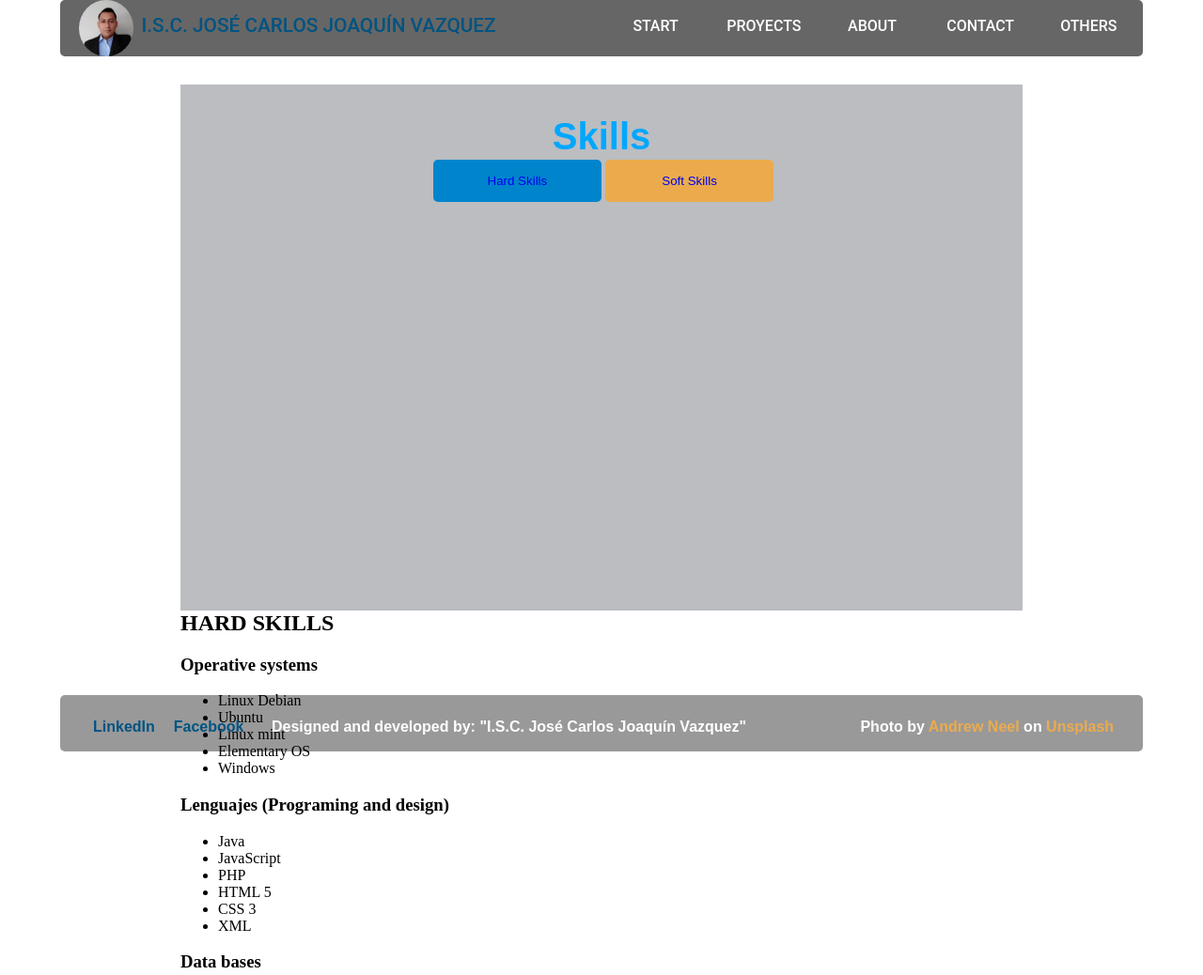
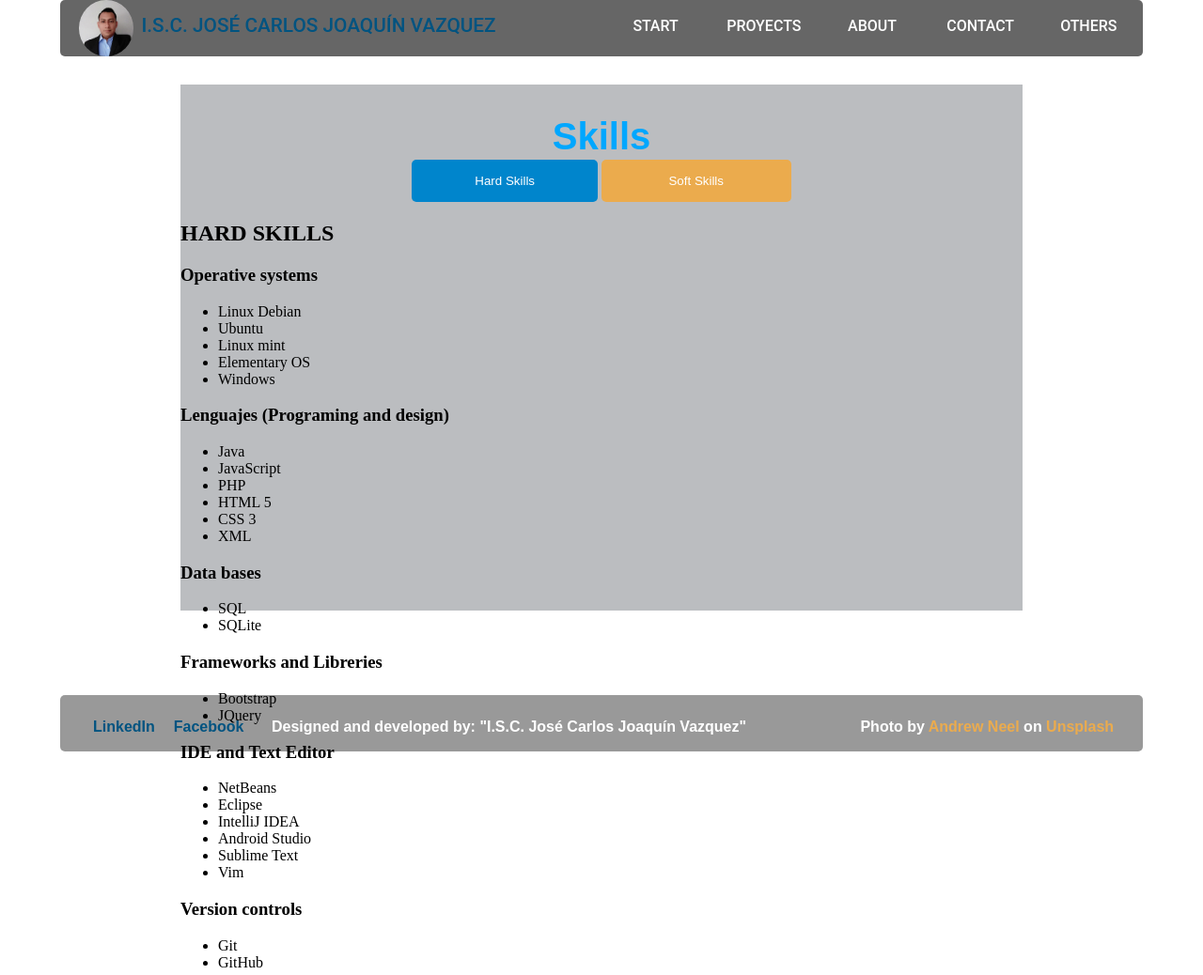
Before and after one commit to JCJOAQUIN/website-iscjovc, a plain HTML site: page skills.html in a window 1280 px wide. Shown: the top 1038 px of the page at 94% size. Drawn offline with Linux system fonts and the light colour scheme.

Commit message:
Second commit

```diff
--- a/css/style.css
+++ b/css/style.css
@@ -420,6 +420,8 @@
 
     /* Finish the proyects page*/
 
+
+
     /* Beging the skills page*/
     body#skills
     {
@@ -442,10 +444,9 @@
     {
         padding: 0px;
         width: 100%;
-        height: 100%;
-        position: relative;
-        float: left;
-        margin-top: 0px;
+        height: 8%;
+        position: absolute;
+        margin: 0 auto;
         text-align: center;
     }
 
@@ -460,36 +461,47 @@
 
     .box-button-skills
     {
-        width: 50%;
+        width: 45%;
         height: 8%;
-        margin-left: 30%;
+        margin: 0 auto;
         margin-top: 9%;
-        position: absolute;
+        padding: 0px;
+        position: relative;
     }
-    .btn-skills
-    {
-        width: 40%;
-        height: 100%;
-        border-radius: 5px;
-        border: 0px;
-    }
+
 
     #btn-hard-s
     {
+        width: 49%;
+        padding: 0px;
+        height: 100%;
         margin-left: auto;
         margin-right: auto;
         position: relative;
+        border: 0px solid #0085CC;
+        border-radius: 5px;
         background-color: #0085CC;
     }
 
     #btn-soft-s
     {
+        width: 50%;
+        height: 100%;
+        padding: 0px;
+        border-radius: 5px;
+        border: 0px solid #ebab4d;
         margin-left: auto;
         margin-right: auto;
         position: relative;
         background-color: #ebab4d;
     }
 
+    #lnk-btn
+    {
+        width: 100%;
+        height: 100%;
+        color: #ffffff;
+    }
 
     /* Finish the skills page*/
 
--- a/skills.html
+++ b/skills.html
@@ -34,8 +34,8 @@
         </article>
 
         <div class="box-button-skills">
-            <button class="btn-skills" id="btn-hard-s"><a href="#">Hard Skills</a></button>
-            <button class="btn-skills" id="btn-soft-s"><a href="#">Soft Skills</a></button>
+            <button class="btn-skills" id="btn-hard-s"><a id="lnk-btn"href="#">Hard Skills</a></button>
+            <button class="btn-skills" id="btn-soft-s"><a id="lnk-btn" href="#">Soft Skills</a></button>
         </div>
 
         <!--  BEGING THE CONTENT OF THE SKILLS  -->
```
